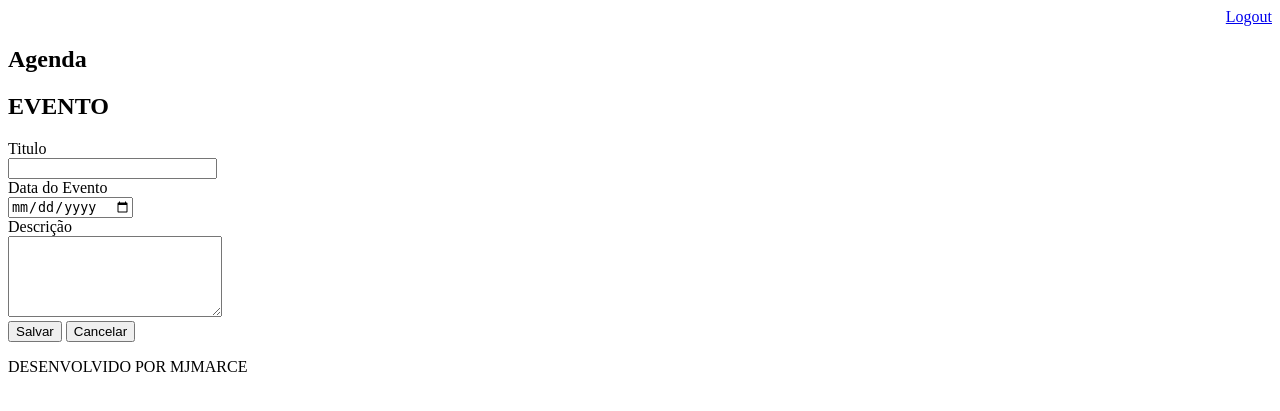
After one commit to marcelosilvacelo/agendaDIO, a Django app: page /agenda/evento/ in a window 1280 px wide. The commit adds this page. Shown: the top 411 px of the page. Run offline with Django 3.2, Linux system fonts and the light colour scheme; a user stored in the database is signed in.

Commit message:
incluido template de novo evento sem hora, e gitignore

```diff
--- a/agenda/urls.py
+++ b/agenda/urls.py
@@ -22,5 +22,10 @@ from django.views.generic import RedirectView
 urlpatterns = [
     path('admin/', admin.site.urls),
     path('agenda/',views.lista_eventos),
-    path('', RedirectView.as_view(url='/agenda/'))
+    path('agenda/evento/',views.evento),
+    path('agenda/evento/submit',views.submit_evento),
+    path('', RedirectView.as_view(url='/agenda/')),
+    path('login/', views.login_user),
+    path('login/submit', views.submit_login),
+    path('logout/', views.logout_user)
 ]
--- a/core/models.py
+++ b/core/models.py
@@ -1,10 +1,11 @@
 from django.db import models
 from django.contrib.auth.models import User#modulo usuario django
+
 # Create your models here.
 class Evento (models.Model):
     titulo = models.CharField(max_length=100)
     descricao = models.TextField(blank=True, null = True)
-    data_evento = models.DateField(verbose_name= 'Data do Evento')
+    data_evento = models.DateField(verbose_name='Data do evento')
     data_criacao = models.DateTimeField(auto_now = True)
     usuario = models.ForeignKey(User, on_delete=models.CASCADE)
 
@@ -16,4 +17,4 @@ class Evento (models.Model):
         return self.titulo
     #função que formata data e hota
     def get_data_evento(self):
-        return self.data_evento.strftime('%d/%m/%Y %H:%M Hrs')
+        return self.data_evento.strftime("%d/%m/%Y, %H:%M:%S")
--- a/core/views.py
+++ b/core/views.py
@@ -1,11 +1,52 @@
-from django.shortcuts import render
+from django.shortcuts import render,redirect
 from core.models import Evento
+#autentição para usuario
+from django.contrib.auth.decorators import login_required
+#importando autenticação, login e logout
+from django.contrib.auth import authenticate,login,logout
+#import erro para personalizar menssagem
+from django.contrib import messages
 
 
 
+def login_user(request):
+    return render(request, 'login.html')
+def logout_user(request):
+    logout(request)
+    return redirect('/')
+def submit_login(request):
+    if request.POST:
+        username = request.POST.get('username')
+        password = request.POST.get('password')
+        usuario = authenticate(username=username, password=password)
+        if usuario is not None:
+            login(request, usuario)
+            return redirect('/')
+        else:
+            messages.error(request,"Usuario ou senha invalido")
+    return redirect('/')
+#autenticao e pagina de login
+@login_required(login_url='/login/')
 # Create your views here.
 def lista_eventos(request):
-    #listando todos os eventos cadastrados
-    evento = Evento.objects.all()
+    #listando somente eventos dos usuarios
+    usuario = request.user
+    evento = Evento.objects.filter(usuario=usuario)
     dados = {'eventos':evento}
     return render(request,'agenda.html', dados)
+#autenticado com login
+@login_required(login_url='/login/')
+def evento(request):
+    return render(request, 'evento.html')
+
+@login_required(login_url='/login/')
+def submit_evento(request):
+    if request.POST:
+        titulo = request.POST.get('titulo')
+        data_evento = request.POST.get('data_evento')
+        descricao = request.POST.get('descricao')
+        usuario = request.user
+        #CRIA NOVO EVENTO
+        Evento.objects.create(titulo=titulo,data_evento=data_evento,
+                              descricao=descricao,usuario=usuario)
+    return redirect('/')
--- a/template/agenda.html
+++ b/template/agenda.html
@@ -3,7 +3,10 @@
 
 {% block content %}
     <h2>Agendamento</h2>
-    <ul style="font-size:17px">
+    <a href="evento/">
+        <button type="button">Novo Evento</button>
+    </a>
+    <ul style="font-size:18px">
         {% for evento in eventos %}
             <li> {{ evento.titulo }} - {{ evento.get_data_evento }}</li>
         {% endfor %}
--- /dev/null
+++ b/template/evento.html
@@ -0,0 +1,24 @@
+{% extends "model-page.html" %}
+{% block content %}
+<h2>EVENTO</h2>
+
+<form action="submit" method="POST"> {% csrf_token %}
+    <label>Titulo</label>
+    <br>
+    <input type="text" name="titulo" size="23">
+    <br>
+    <label>Data do Evento</label>
+    <br>
+    <input type="date" name="data_evento">
+    <br>
+    <label>Descrição</label>
+    <br>
+    <textarea name="descricao" rows="5" cols="24"></textarea>
+    <br>
+    <button type="submit">Salvar</button>
+    <a href="/">
+            <button type="button">Cancelar</button>
+    </a>
+</form>
+
+{% endblock %}
--- a/template/model-header.html
+++ b/template/model-header.html
@@ -1,4 +1,7 @@
 
     <meta charset="UTF-8">
     <title>Agenda</title>
+    <div align="right">
+        <a href="/logout">Logout</a>
+    </div>
     <h2>Agenda</h2>
```
Also changed, not shown: template/login.html (added, +24 -0 lines), db.sqlite3, 1 other file.
